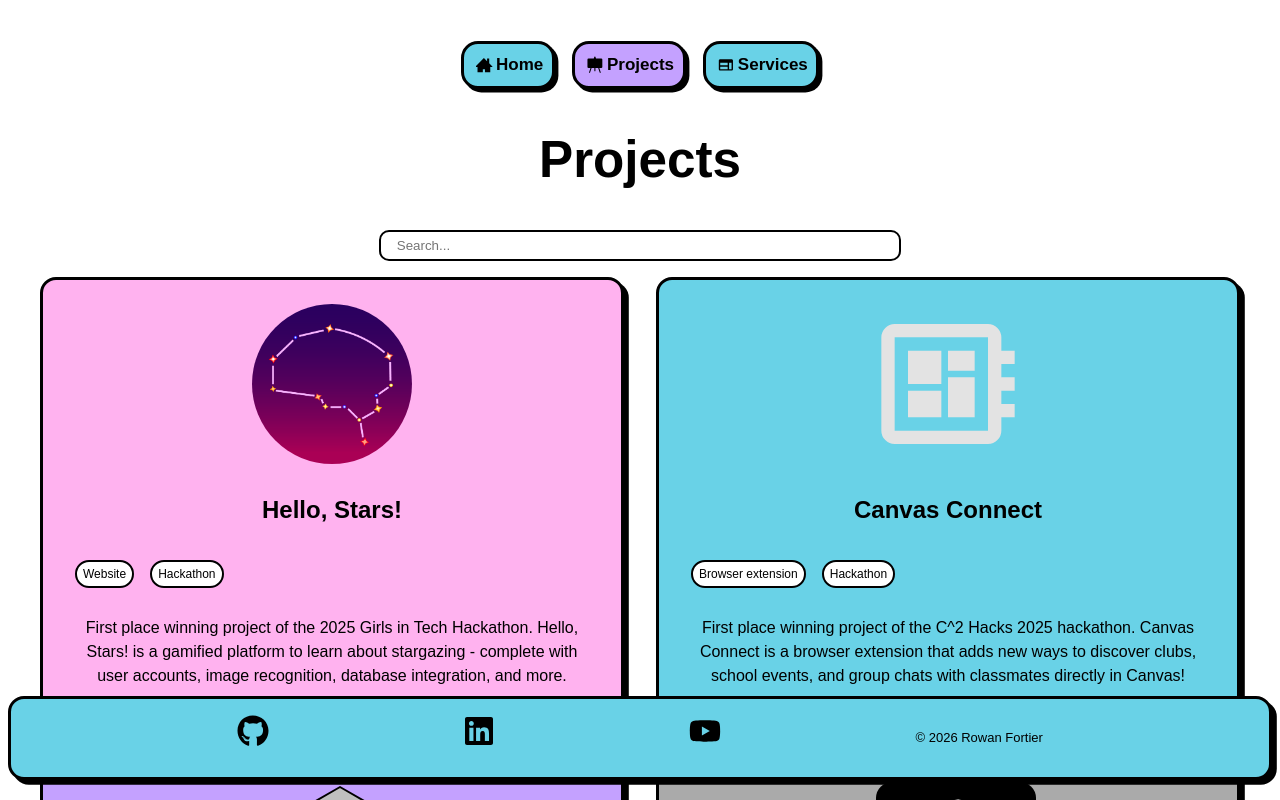
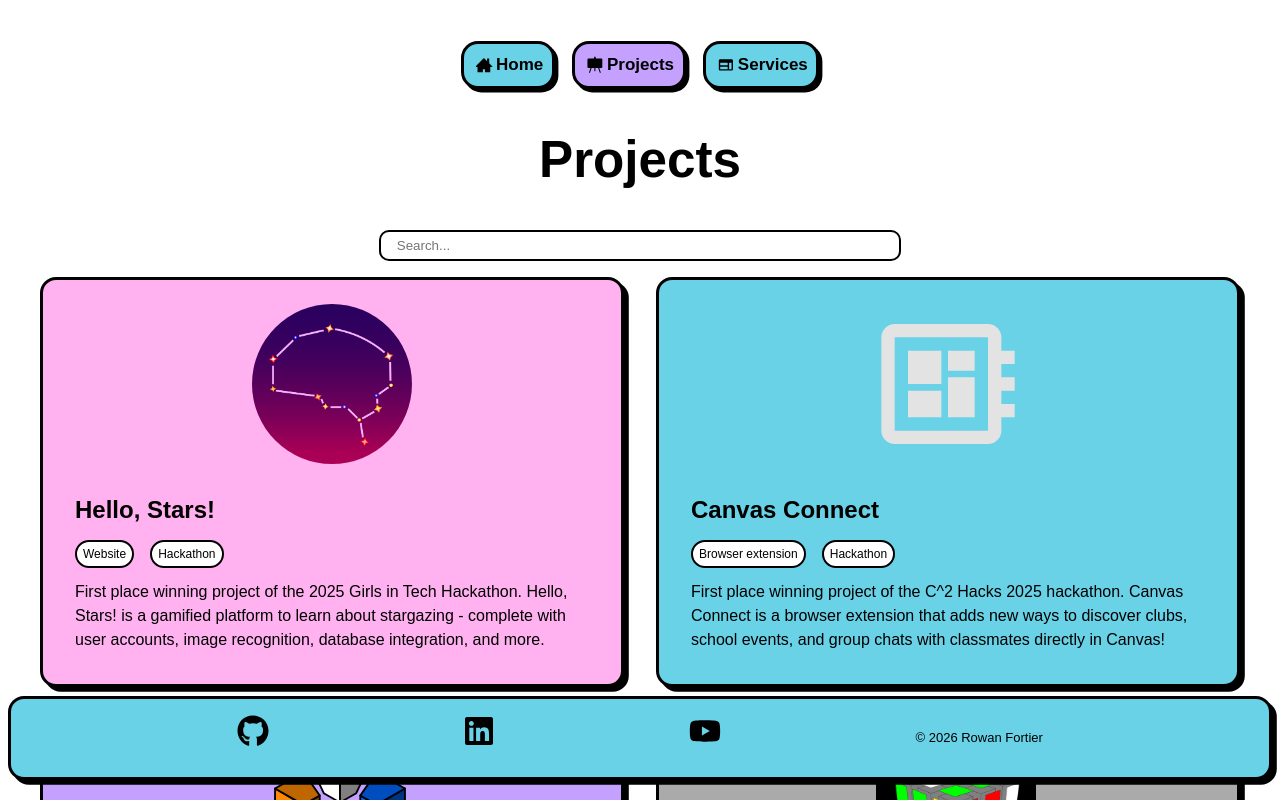
Before and after one commit to blobinaticuber/rowanfortier-website, a React (Vite) app in the folder my-react-app/: page /projects in a window 1280 px wide. Shown: the top 800 px of the page. Built offline with nearby package versions, Linux system fonts and the light colour scheme.

Commit message:
update project card styling

```diff
--- a/my-react-app/src/pages/Projects.css
+++ b/my-react-app/src/pages/Projects.css
@@ -8,6 +8,17 @@
     .grid {
         grid-template-columns: 1fr;
     }
+}
+
+.project-card-h2 {
+    text-align: left;
+    width: 100%;
+    margin-bottom: 0;
+}
+
+.desc {
+    text-align: left;
+    margin-top: 0;
 }
 
 input {
--- a/my-react-app/src/pages/Projects.jsx
+++ b/my-react-app/src/pages/Projects.jsx
@@ -47,16 +47,16 @@ export function Projects() {
             <input onKeyDown={searchUpdate} onInput={searchUpdate} type="text" placeholder="Search..."></input>
                 <div className="grid">
                 {filteredData.length>0 ? filteredData.map((projects) => (
-                    <Card key={projects.key} link={projects.link} color={projects.color}>
+                    <Card className="project-card" key={projects.key} link={projects.link} color={projects.color}>
                         <div className="vstack">
                             <ImageShape shape={projects.image.shape} path={projects.image.path}/>
-                            <h2>{projects.title}</h2>
+                            <h2 className="project-card-h2">{projects.title}</h2>
                             <div className="pillbox">
                                 {projects.categories.map((item, index) => (
                                     <p key={index}>{item}</p>
                                 ))}
                             </div>
-                            <p>{projects.description}</p>
+                            <p className="desc">{projects.description}</p>
                         </div>
                     </Card>
                 )) : <p>no results for that search :(</p>}
```
